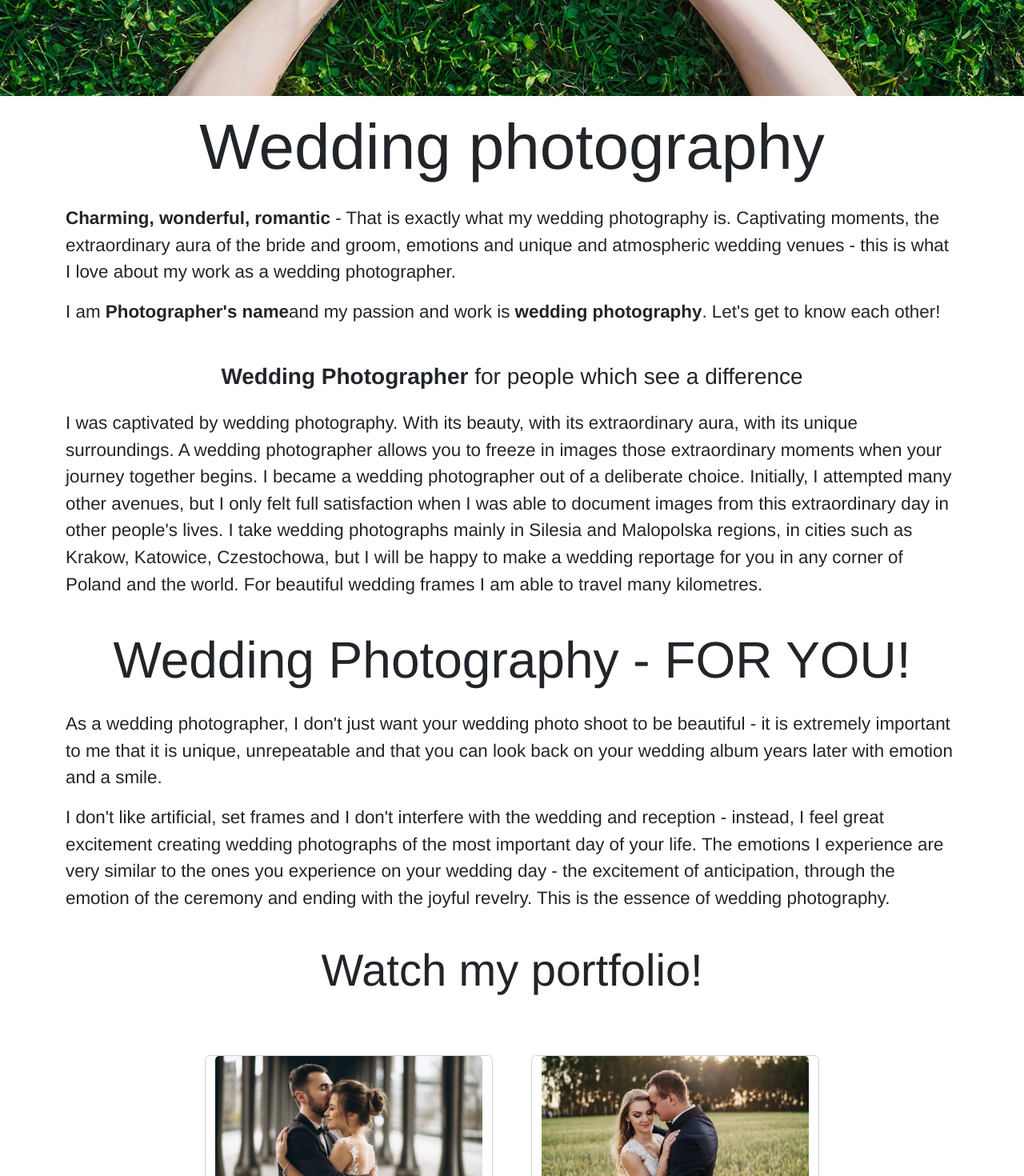
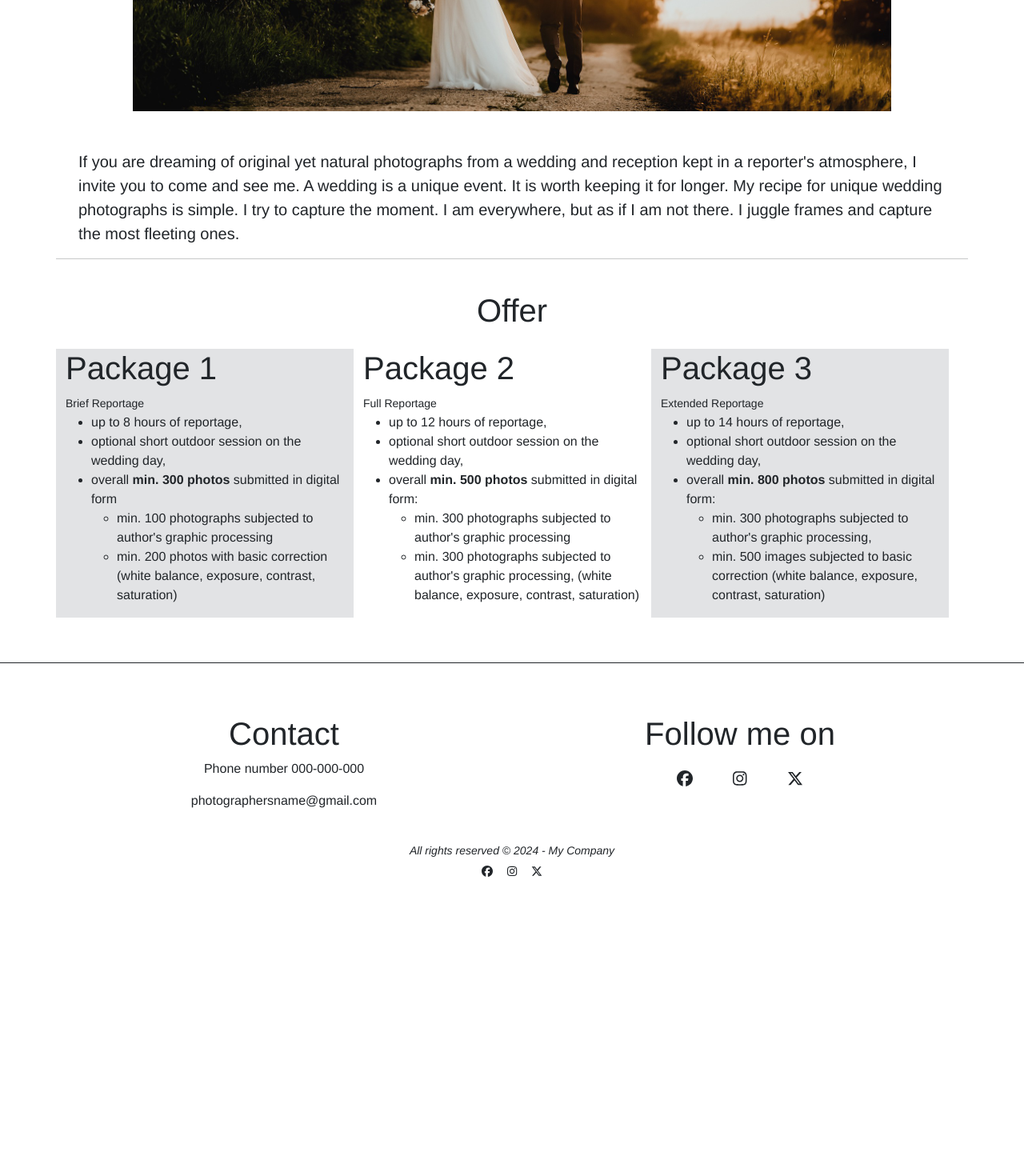
Before and after one commit to Emrimde/wedding-photographer-app, a React (Create React App) app: page /offer in a window 1280 px wide. Shown: the part 680-2150 px from the top of the page at 80% size. After the commit the page ends 1801 px from the top, so only its background shows below. Built offline with nearby package versions, Linux system fonts and the light colour scheme.

Commit message:
Offer section filled

```diff
--- a/package.json
+++ b/package.json
@@ -11,6 +11,7 @@
     "@testing-library/user-event": "^13.5.0",
     "react": "^18.2.0",
     "react-dom": "^18.2.0",
+    "react-router-dom": "^6.22.3",
     "react-scripts": "5.0.1",
     "web-vitals": "^2.1.4"
   },
--- a/src/App.js
+++ b/src/App.js
@@ -1,18 +1,36 @@
 import './App.css';
+import { BrowserRouter as Router, Route, Routes } from 'react-router-dom';
 import Nav from './Components/Nav/Nav.tsx';
 import Section from './Components/Section/Section.tsx';
 import SecondSection from './Components/Second-Section/Second-Section.tsx';
-
+import OfferSection from './Components/OfferSection/OfferSection.tsx';
+import Footer from './Components/Footer/Footer.tsx';
 
 function App() {
   return (
     <div className="App">
-      <Nav />
-      <Section customClass="landing-page">
-      </Section>
-      <SecondSection></SecondSection>
+
+     <Router>
+     <Nav/>
+        <Routes>
+          <Route path="/" element={<HomePage />} />
+          <Route path="/offer" element={<OfferSection />} />
+        </Routes>
+
+        <Footer/>
+      </Router>
+
     </div>
   );
 }
 
+const HomePage = () => {
+  return (
+    <>
+      <Section customClass="landing-page" />
+      <SecondSection />
+    </>
+  );
+};
+
 export default App;
--- /dev/null
+++ b/src/Components/Footer/Footer.tsx
@@ -0,0 +1,53 @@
+import React from "react";
+import Link from "../Link/Link.tsx";
+import { FontAwesomeIcon } from "@fortawesome/react-fontawesome";
+import { faFacebook } from '@fortawesome/free-brands-svg-icons'
+import { faInstagram } from "@fortawesome/free-brands-svg-icons";
+import { faXTwitter } from "@fortawesome/free-brands-svg-icons";
+
+function Footer(){
+    return(<> <footer className="border-top border-dark mt-5">
+    <div className="container-sm">
+        <footer className="  row  d-flex justify-content-center mt-5">
+            <aside className="col-sm-6 col-lg-6">
+                <header className="h1 text-center mt-3 ">Contact</header>
+                <p className="text-center">Phone number 000-000-000</p>
+                <p className="text-center">photographersname@gmail.com</p>
+            </aside>
+
+
+            <aside className="col-sm-6 col-lg-6">
+                <header className="h1 text-center mt-3 ">Follow me on</header>
+                <div className="row">
+            <p className=" text-center col-sm-12">
+                <Link href="https://www.facebook.com" customClass="btn btn-lg  text-decoration-none"><FontAwesomeIcon icon={faFacebook}></FontAwesomeIcon></Link>
+                <Link href="https://www.instagram.com" customClass=" btn  btn-lg  mx-3 text-decoration-none">
+                    <FontAwesomeIcon icon={faInstagram} />
+                </Link>
+                <Link href="https://twitter.com" customClass=" btn btn-lg text-decoration-none">
+                    <FontAwesomeIcon icon={faXTwitter} />
+                </Link>
+            </p>
+        </div>
+
+
+            </aside>
+        </footer>
+        <p className="text-center mt-4 mb-0 small"><i>All rights reserved &copy; 2024 - My Company</i></p>
+        <div className="row">
+            <p className=" text-center col-sm-12">
+                <Link href="https://www.facebook.com" customClass="btn btn-sm text-decoration-none"><FontAwesomeIcon icon={faFacebook}></FontAwesomeIcon></Link>
+                <Link href="https://www.instagram.com" customClass=" btn  btn-sm text-decoration-none">
+                    <FontAwesomeIcon icon={faInstagram} />
+                </Link>
+                <Link href="https://twitter.com" customClass=" btn btn-sm text-decoration-none">
+                    <FontAwesomeIcon icon={faXTwitter} />
+                </Link>
+            </p>
+        </div>
+    </div>
+
+</footer></>)
+}
+
+export default Footer
--- a/src/Components/Nav/Nav.css
+++ b/src/Components/Nav/Nav.css
@@ -7,9 +7,9 @@
 @media (min-width: 768px) {
     .navigation-background{
         background-color: rgb(237, 234, 228);
-        position: fixed;
-        width: 100%;
-        z-index: 1;
+        /* position: fixed; */
+        /* width: 100%; */
+        /* z-index: 1; */
     }
 
     .group-of-links{
@@ -42,7 +42,6 @@ h1 > a:hover{
 text-decoration: none;
 }
 
-
 .important-header {
     font-size: 30px;
 }
--- a/src/Components/Nav/Nav.tsx
+++ b/src/Components/Nav/Nav.tsx
@@ -1,6 +1,8 @@
 import React, { useEffect, useState } from "react";
 import "./Nav.css";
+
 import Link from "../Link/Link.tsx";
+
 
 
 
@@ -11,14 +13,14 @@ function Nav() {
                 <div className="container-lg">
                     <div className="row">
                         <div className="col-sm-4 group-of-links">
-                            <h1 className="important-header"><Link href="#main-page" customClass="">
+                            <h1 className="important-header"><Link href="/" customClass="">
                                 HOMEPAGE
                             </Link>
                             </h1>
                         </div>
                         <div className="col-sm-8 group-of-links">
                             <Link href="#" customClass="col-sm-2 fs-5">About me</Link>
-                            <Link href="#" customClass="col-sm-2 fs-5">Offer</Link>
+                            <Link href = "/offer" customClass="col-sm-2 fs-5">Offer</Link>
                             <Link href="#" customClass="col-sm-2 fs-5">Contact</Link>
                             <div className="dropdown">
                                 <button className="btn dropdown-toggle fs-5" type="button" data-bs-toggle="dropdown" aria-expanded="false">
--- /dev/null
+++ b/src/Components/OfferSection/OfferSection.css
@@ -0,0 +1,3 @@
+img{
+    width: 85%;
+}
--- a/src/Components/OfferSection/OfferSection.tsx
+++ b/src/Components/OfferSection/OfferSection.tsx
@@ -1,8 +1,68 @@
 import React from "react";
+import "./OfferSection.css";
 
-function OfferSection(){
-    return(<>
-        <main id="offer-section">
+
+function OfferSection() {
+    return (<>
+
+        <main className="container">
+            <div className="row">
+                <h1 className="text-center display-3 mt-3">Wedding offer</h1>
+            </div>
+            <div className="row mt-3">
+                <div className="text-center">
+                    <img src={require('../../images/OfferSection1.jpg')} alt="" />
+                </div>
+            </div>
+
+            <div className="row mt-5">
+                <div>
+                    <p className="text-start px-3 fs-5">If you are dreaming of original yet natural photographs from a wedding and reception kept in a reporter's atmosphere, I invite you to come and see me. A wedding is a unique event. It is worth keeping it for longer. My recipe for unique wedding photographs is simple. I try to capture the moment. I am everywhere, but as if I am not there. I juggle frames and capture the most fleeting ones.</p>
+                </div>
+                <hr></hr>
+                <h1 className="text-center my-4">Offer</h1>
+                <div className="row mb-2">
+                    <div className="col-md-4 col-sm-6 col-xs-12 bg-secondary-subtle">
+                        <h1>Package 1</h1>
+                        <small>Brief Reportage</small>
+                        <ul>
+                            <li> up to 8 hours of reportage,</li>
+                            <li>optional short outdoor session on the wedding day,</li>
+                            <li>overall <strong>min. 300 photos </strong>submitted in digital form
+                                <ul>
+                                    <li>min. 100 photographs subjected to author's graphic processing</li>
+                                    <li>min. 200 photos with basic correction (white balance, exposure, contrast, saturation)</li>
+                                </ul>
+                            </li>
+
+                        </ul>
+                    </div>
+                    <div className="col-md-4 col-sm-6 col-xs-12">
+                        <h1>Package 2</h1>
+                        <small>Full Reportage</small>
+                        <ul><li> up to 12 hours of reportage,</li><li>optional short outdoor session on the wedding day,</li><li>overall<strong> min. 500 photos </strong>submitted in digital form:<ul><li>min. 300 photographs subjected to author's graphic processing</li><li>min. 300 photographs subjected to author's graphic processing, (white balance, exposure, contrast, saturation)</li></ul></li></ul>
+                    </div>
+                    <div className="col-md-4 col-sm-6 col-xs-12 bg-secondary-subtle">
+                        <h1>Package 3</h1>
+                        <small>Extended Reportage</small>
+                        <ul>
+                            <li> up to 14 hours of reportage,</li>
+                            <li>optional short outdoor session on the wedding day,</li>
+                            <li>overall<strong> min. 800 photos </strong>submitted in digital form:<ul>
+                                <li>min. 300 photographs subjected to author's graphic processing,</li>
+                                <li>min. 500 images subjected to basic correction (white balance, exposure, contrast, saturation)</li>
+                            </ul>
+                            </li>
+
+                        </ul>
+                    </div>
+
+
+                </div>
+
+            </div>
+
+
 
         </main>
 
--- a/src/Components/Second-Section/Second-Section.tsx
+++ b/src/Components/Second-Section/Second-Section.tsx
@@ -57,7 +57,7 @@ function SecondSection(props: SecondSectionProps) {
                     <p className="mb-4">As <b>wedding photographer</b> I attach great importance to creating unique wedding photographs for you, which I meticulously arrange into love stories to give you a unique wedding reportage that will be the culmination of that special day. Looking at your wedding photographs you will not only remember how you looked on your wedding day, but also how you felt during those magical moments. I also pay a lot of attention to your surroundings, family and friends, as I know that the relationships with your loved ones will be one of the most precious mementos of your wedding and reception years later. Every wedding photographer tells love stories in their own way - if you want me to be the one to write yours, it's essential that we get to know each other! </p>
                 </article>
             </div>
-            <footer className="border-top border-dark mt-5">
+            {/* <footer className="border-top border-dark mt-5">
                 <div className="container-sm">
                     <footer className="  row  d-flex justify-content-center mt-5">
                         <aside className="col-sm-6 col-lg-6">
@@ -98,7 +98,7 @@ function SecondSection(props: SecondSectionProps) {
                     </div>
                 </div>
 
-            </footer>
+            </footer> */}
 
 
 
```
Also changed, not shown: src/images/OfferSection1.jpg (added), 1 other file (tests, documents, lock files or other folders).
